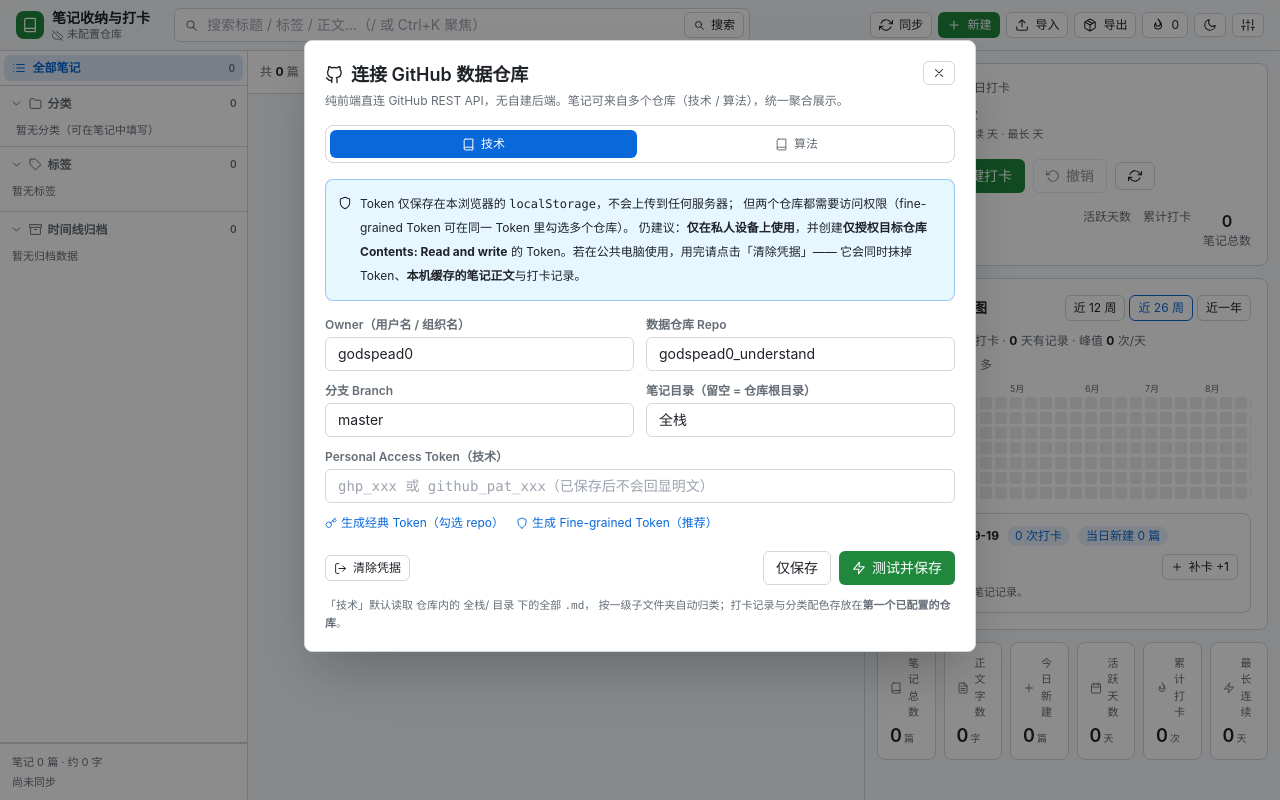
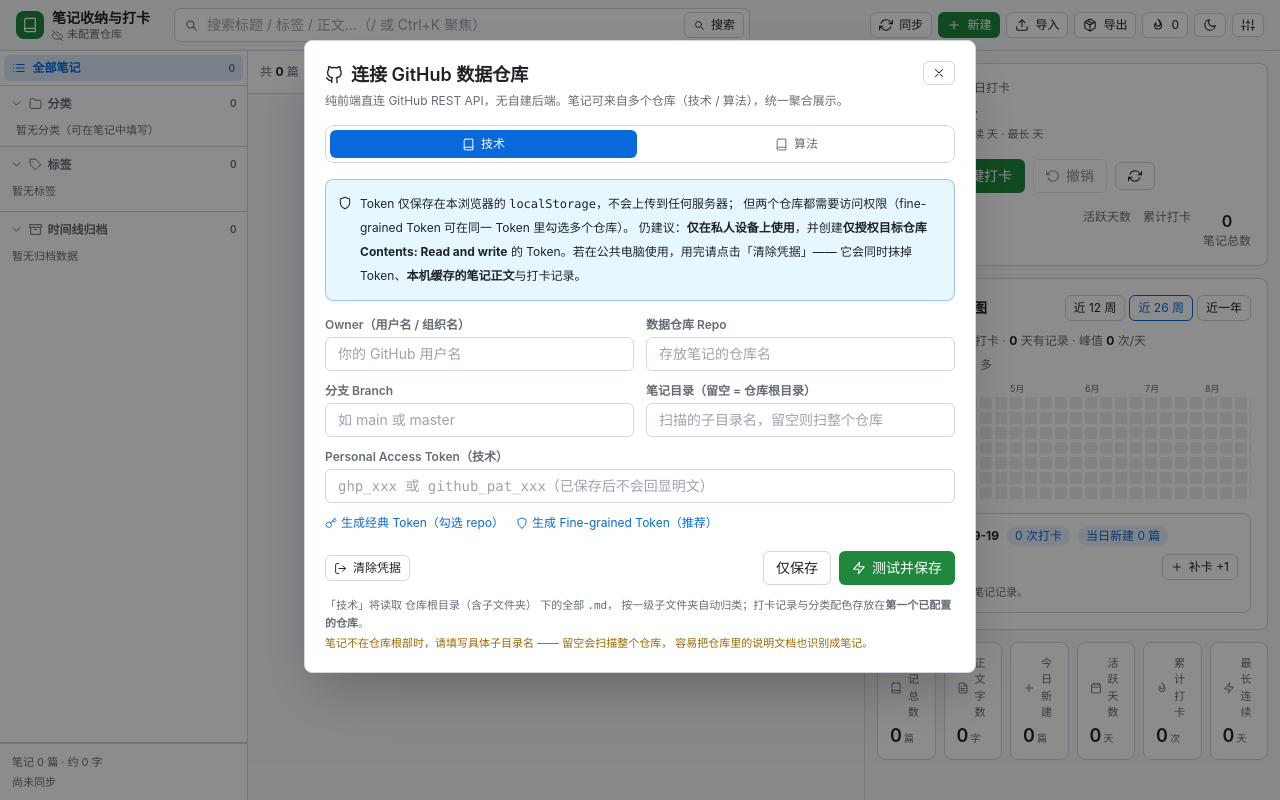
Before and after one commit to godspead0/godspead0.github.io, a Vue app in the folder notes-manager/: page / in a window 1280 px wide. Built offline with nearby package versions, Linux system fonts and the light colour scheme.

Commit message:
feat(privacy): 不再预填 Owner/Repo/Branch/笔记目录，避免向访客暴露私有仓库标识

```diff
--- a/notes-manager/src/components/ConfigModal.vue
+++ b/notes-manager/src/components/ConfigModal.vue
@@ -147,25 +147,15 @@
         <div class="grid gap-3 sm:grid-cols-2">
           <div>
             <label class="label" for="cfg-owner">Owner（用户名 / 组织名）</label>
-            <input id="cfg-owner" v-model="form.owner" class="input" placeholder="godspead0" autocomplete="username" />
+            <input id="cfg-owner" v-model="form.owner" class="input" placeholder="你的 GitHub 用户名" autocomplete="username" />
           </div>
           <div>
             <label class="label" for="cfg-repo">数据仓库 Repo</label>
-            <input
-              id="cfg-repo"
-              v-model="form.repo"
-              class="input"
-              :placeholder="editingVault?.label === '算法' ? 'godspead0_algorithm' : 'godspead0_understand'"
-            />
+            <input id="cfg-repo" v-model="form.repo" class="input" placeholder="存放笔记的仓库名" />
           </div>
           <div>
             <label class="label" for="cfg-branch">分支 Branch</label>
-            <input
-              id="cfg-branch"
-              v-model="form.branch"
-              class="input"
-              :placeholder="editingVault?.label === '算法' ? 'main' : 'master'"
-            />
+            <input id="cfg-branch" v-model="form.branch" class="input" placeholder="如 main 或 master" />
           </div>
           <div>
             <label class="label" for="cfg-notesdir">笔记目录（留空 = 仓库根目录）</label>
@@ -173,7 +163,7 @@
               id="cfg-notesdir"
               v-model="form.notesDir"
               class="input font-mono"
-              placeholder="全栈"
+              placeholder="扫描的子目录名，留空则扫整个仓库"
             />
           </div>
           <div class="sm:col-span-2">
@@ -241,8 +231,12 @@
         </div>
 
         <p class="mt-3 text-[11px] muted">
-          「{{ editingVault?.label }}」默认读取 {{ notesDirLabel }} 下的全部 <code class="font-mono">.md</code>，
+          「{{ editingVault?.label }}」将读取 {{ notesDirLabel }} 下的全部 <code class="font-mono">.md</code>，
           按一级子文件夹自动归类；打卡记录与分类配色存放在<b>第一个已配置的仓库</b>。
+        </p>
+        <p v-if="!form.notesDir" class="mt-1 text-[11px] text-[var(--app-warn,#9a6700)]">
+          笔记不在仓库根部时，请填写具体子目录名 —— 留空会扫描整个仓库，
+          容易把仓库里的说明文档也识别成笔记。
         </p>
       </div>
     </div>
--- a/notes-manager/src/composables/useConfig.js
+++ b/notes-manager/src/composables/useConfig.js
@@ -2,8 +2,10 @@
  * 连接配置 Composable（多数据仓库）
  * ---------------------------------------------------------------
  * 每个 vault 对应一个 GitHub 数据仓库（Owner / Repo / Branch / Token / notesDir）：
- *   - 技术：godspead0_understand（全栈/）
- *   - 算法：godspead0_algorithm（仓库根目录）
+ *   - 技术：一个私有仓库的 全栈/ 子目录
+ *   - 算法：另一个私有仓库的根目录
+ *
+ * 仓库名等具体值刻意不写进代码（见 defaultVaults 注释）。
  *
  * - vaults    ：全部仓库配置（localStorage 持久化，自动从旧单仓库配置迁移）
  * - form      ：连接设置弹窗里正在编辑的那个仓库
@@ -17,23 +19,31 @@
 const STORAGE_KEY = 'notes-manager.vaults.v2'
 const LEGACY_KEY = 'notes-manager.config.v1'
 
+/**
+ * 默认两个仓库页签。
+ * ---------------------------------------------------------------
+ * 刻意**不预填** Owner / Repo / Branch / 笔记目录：
+ * 站点是公开的，代码里的默认值会被任何访客在配置弹窗里看到，
+ * 等于把私有仓库名与目录结构暴露给所有人。这些值只需每台设备首次配置时填一次，
+ * 之后保存在 localStorage 中，不需要每次输入。
+ */
 function defaultVaults() {
   return [
     {
       id: 'tech',
       label: '技术',
-      owner: 'godspead0',
-      repo: 'godspead0_understand',
-      branch: 'master',
+      owner: '',
+      repo: '',
+      branch: '',
       token: '',
-      notesDir: '全栈',
+      notesDir: '',
     },
     {
       id: 'algo',
       label: '算法',
-      owner: 'godspead0',
-      repo: 'godspead0_algorithm',
-      branch: 'main',
+      owner: '',
+      repo: '',
+      branch: '',
       token: '',
       notesDir: '',
     },
--- a/notes-manager/src/services/github.js
+++ b/notes-manager/src/services/github.js
@@ -108,10 +108,15 @@
 /* 配置管理                                                             */
 /* ------------------------------------------------------------------ */
 
+/**
+ * 旧版扁平配置的默认值。
+ * owner / repo / branch **刻意留空**：站点是公开的，写在这里的默认值会被任何访客
+ * 在配置弹窗里看到，等于公开私有仓库名。真实值只存在浏览器 localStorage 中。
+ */
 export const DEFAULT_CONFIG = {
-  owner: 'godspead0',
-  repo: 'godspead0_understand',
-  branch: 'master',
+  owner: '',
+  repo: '',
+  branch: '',
   token: '',
   tokenPrefix: 'ghp-', // 仅用于 UI 提示，不参与请求
 }
```
Also changed, not shown: notes-manager/scripts/smoke.mjs (+35 -6 lines), 2 other files (tests, documents, lock files or other folders).
